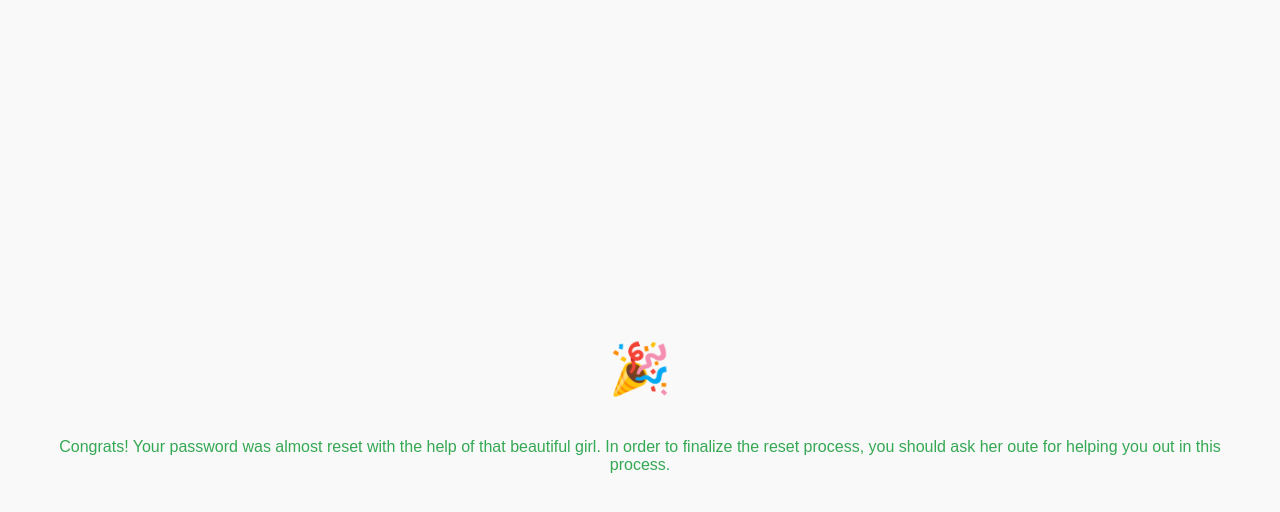
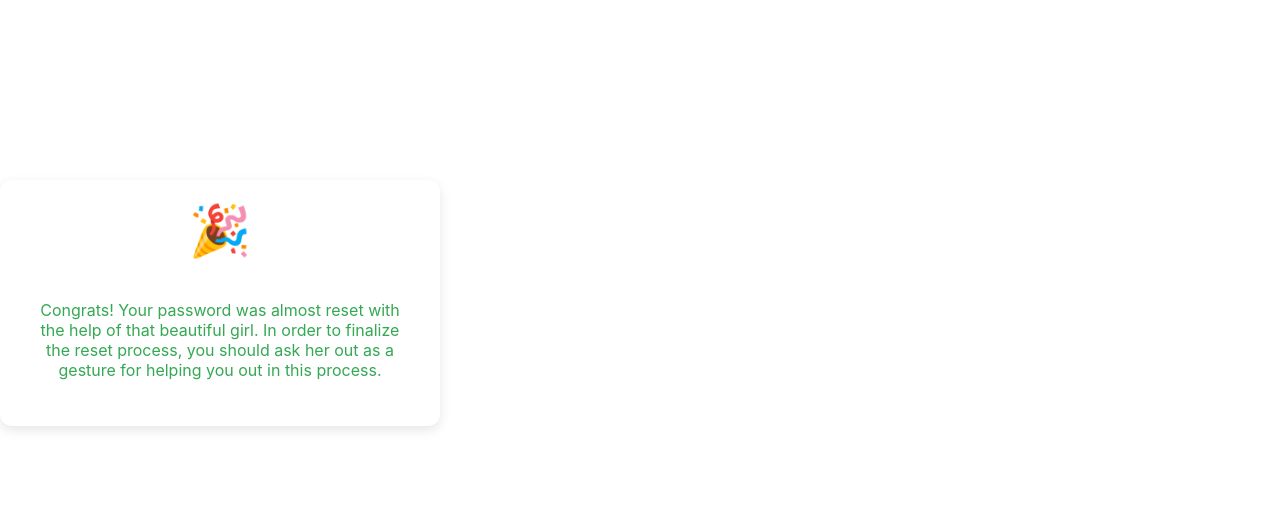
Before and after one commit to giorgi-dogadze/google-forgot-password, a React (Create React App) app: page / in a window 1280 px wide. Both pictures are taken after typing "Sample", "5551234" into the empty fields and a click on the button "Submit". Shown: the top 512 px of the page. Built offline with nearby package versions, Linux system fonts and the light colour scheme.

Commit message:
feat: add language support

```diff
--- a/src/components/ForgotPassword.js
+++ b/src/components/ForgotPassword.js
@@ -1,23 +1,45 @@
-// src/components/ForgotPasswordForm.tsx
 import React, { useState } from "react";
 
 const ForgotPasswordForm = () => {
+  console.log("check ");
   const [name, setName] = useState("");
   const [phone, setPhone] = useState("");
   const [isNameCorrect, setIsNameCorrect] = useState(false);
   const [isLoading, setIsLoading] = useState(false);
   const [isSubmitted, setIsSubmitted] = useState(false);
+  const [language, setLanguage] = useState("en"); // 'en' for English, 'ka' for Georgian
 
+  const translations = {
+    en: {
+      title: "Reset Password Security Questions",
+      nameLabel: "Who is the most beautiful girl that you have seen?",
+      phoneLabel: "What is her mobile number?",
+      submitButton: "Submit",
+      successMessage:
+        "Congrats! Your password was almost reset with the help of that beautiful girl. In order to finalize the reset process, you should ask her out as a gesture for helping you out in this process.",
+      correctAnswer: "✅ Correct answer!",
+    },
+    ka: {
+      title: "პაროლის აღდგენის უსაფრთხოების კითხვები",
+      nameLabel: "ვინ არის ყველაზე ლამაზი გოგო, რომელიც ოდესმე გინახავს?",
+      phoneLabel: "რა არის მისი ტელეფონის ნომერი?",
+      submitButton: "გაგზავნა",
+      successMessage:
+        "გილოცავთ! თქვენი პაროლი თითქმის აღდგა იმ ლამაზი გოგოს დახმარებით. პაროლის აღდგენის პროცესის დასასრულებლად, უნდა დაპატიჟოთ სადმე იგი დახმარებისთვის მადლობის ნიშნად.",
+      correctAnswer: "✅ სწორი პასუხია!",
+    },
+  };
+  console.log("check 1s");
   const handleNameChange = (e) => {
     const inputValue = e.target.value;
     setName(inputValue);
-    console.log("inputValue", JSON.stringify(inputValue, null, 4));
     if (inputValue !== "") {
       setIsNameCorrect(true);
     } else {
       setIsNameCorrect(false);
     }
   };
+  console.log("check 2");
 
   const handleSubmit = (e) => {
     e.preventDefault();
@@ -28,31 +50,37 @@ const ForgotPasswordForm = () => {
     }, 2000);
   };
 
+  const toggleLanguage = () => {
+    setLanguage((prevLanguage) => (prevLanguage === "en" ? "ka" : "en"));
+  };
+  console.log("check 3");
+
+  const t = translations[language];
+
   if (isSubmitted) {
     return (
       <div style={styles.container}>
         <div style={styles.celebrationContainer}>🎉</div>
-        <p style={styles.successMessage}>
-          Congrats! Your password was almost reset with the help of that
-          beautiful girl. In order to finalize the reset process, you should ask
-          her oute for helping you out in this process.
-        </p>
+        <p style={styles.successMessage}>{t.successMessage}</p>
       </div>
     );
   }
-
+  console.log("check 5");
   return (
-    <div style={styles.container}>
+    <div style={styles.pageContainer}>
+      <button onClick={toggleLanguage} style={styles.languageToggle}>
+        {language === "en" ? "KA" : "EN"}
+      </button>
       <img
         src="https://upload.wikimedia.org/wikipedia/commons/2/2f/Google_2015_logo.svg"
         alt="Google Logo"
         style={styles.logo}
       />
+      <div style={styles.container}>
+        <h2 style={styles.title}>{t.title}</h2>
         <form style={styles.form} onSubmit={handleSubmit}>
           <div style={styles.inputGroup}>
-          <label style={styles.label}>
-            Who is the most beautiful girl that you have seen?
-          </label>
+            <label style={styles.label}>{t.nameLabel}</label>
             <textarea
               style={styles.textarea}
               value={name}
@@ -60,11 +88,11 @@ const ForgotPasswordForm = () => {
               rows={3}
             />
             {isNameCorrect && (
-            <p style={styles.confirmation}>✅ Correct answer!</p>
+              <p style={styles.confirmation}>{t.correctAnswer}</p>
             )}
           </div>
           <div style={styles.inputGroup}>
-          <label style={styles.label}>What is her mobile number?</label>
+            <label style={styles.label}>{t.phoneLabel}</label>
             <input
               type="tel"
               style={styles.input}
@@ -73,37 +101,65 @@ const ForgotPasswordForm = () => {
             />
           </div>
           <button type="submit" style={styles.button}>
-          {isLoading ? "Loading..." : "Submit"}
+            {isLoading ? "Loading..." : t.submitButton}
           </button>
           {isLoading && <div style={styles.spinner}></div>}
         </form>
+      </div>
     </div>
   );
 };
 
 const styles = {
-  container: {
+  pageContainer: {
+    position: "relative",
+    minHeight: "100vh",
     display: "flex",
     flexDirection: "column",
     alignItems: "center",
-    justifyContent: "center",
-    minHeight: "100vh",
-    padding: "20px",
-    fontFamily: "Arial, sans-serif",
+    justifyContent: "flex-start",
+    paddingTop: "30px",
     backgroundColor: "#f9f9f9",
   },
   logo: {
+    position: "absolute",
+    top: "20px",
     width: "150px",
+  },
+  languageToggle: {
+    position: "absolute",
+    top: "20px",
+    right: "20px",
+    fontSize: "14px",
+    padding: "5px 10px",
+    borderRadius: "8px",
+    cursor: "pointer",
+    backgroundColor: "#4285F4",
+    color: "#fff",
+    border: "none",
+  },
+  container: {
+    marginTop: "180px",
+    display: "flex",
+    flexDirection: "column",
+    alignItems: "center",
+    maxWidth: "400px",
+    width: "100%",
+    padding: "20px",
+    backgroundColor: "#fff",
+    borderRadius: "12px",
+    boxShadow: "0px 4px 12px rgba(0, 0, 0, 0.1)",
+  },
+  title: {
+    fontSize: "25px",
+    fontWeight: "500",
+    color: "#555",
     marginBottom: "20px",
   },
   form: {
     width: "100%",
-    maxWidth: "400px",
     textAlign: "center",
-    backgroundColor: "#fff",
     padding: "20px",
-    borderRadius: "12px",
-    boxShadow: "0px 4px 12px rgba(0, 0, 0, 0.1)",
   },
   inputGroup: {
     marginBottom: "20px",
```
Lines whose indentation alone changed are shown as unchanged.
